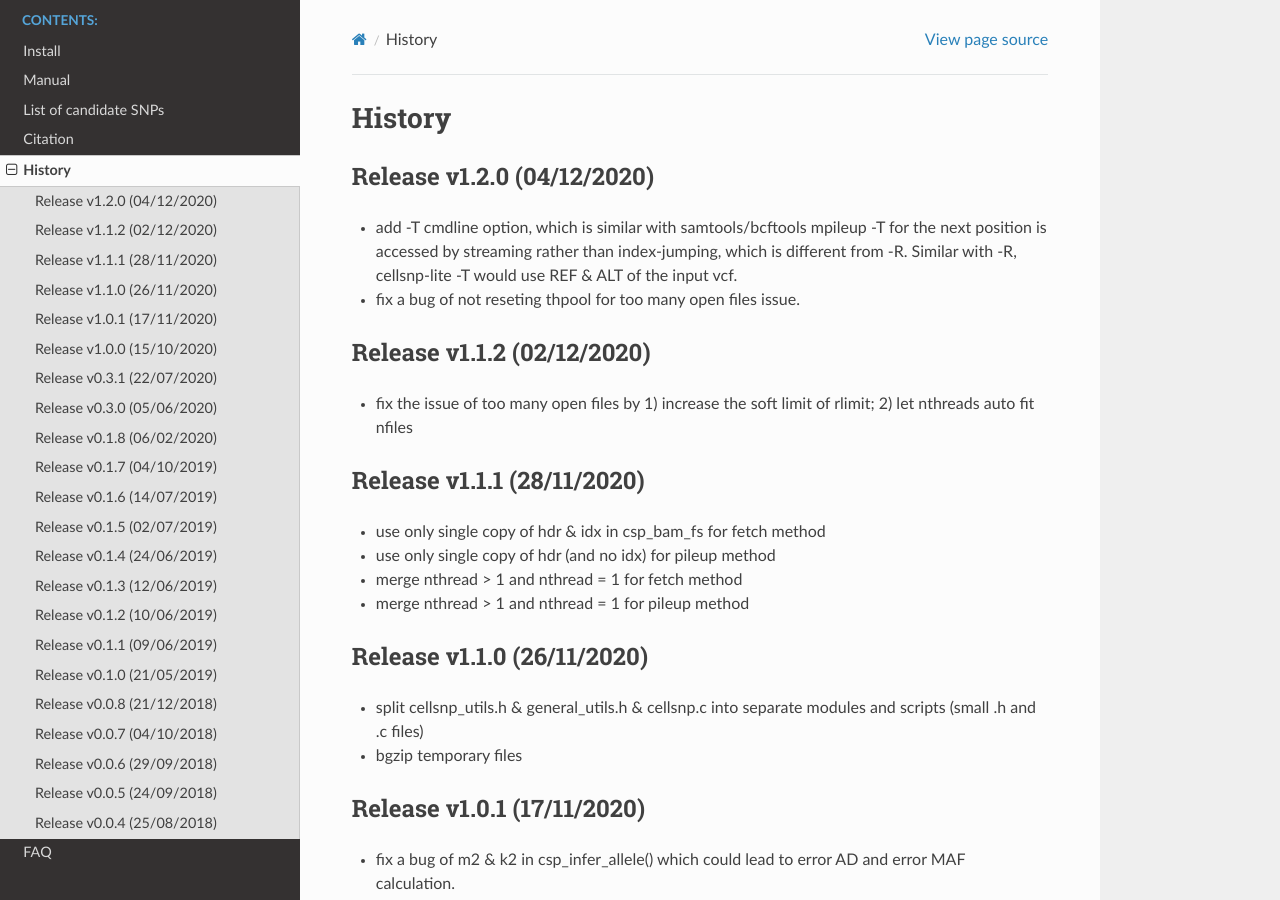
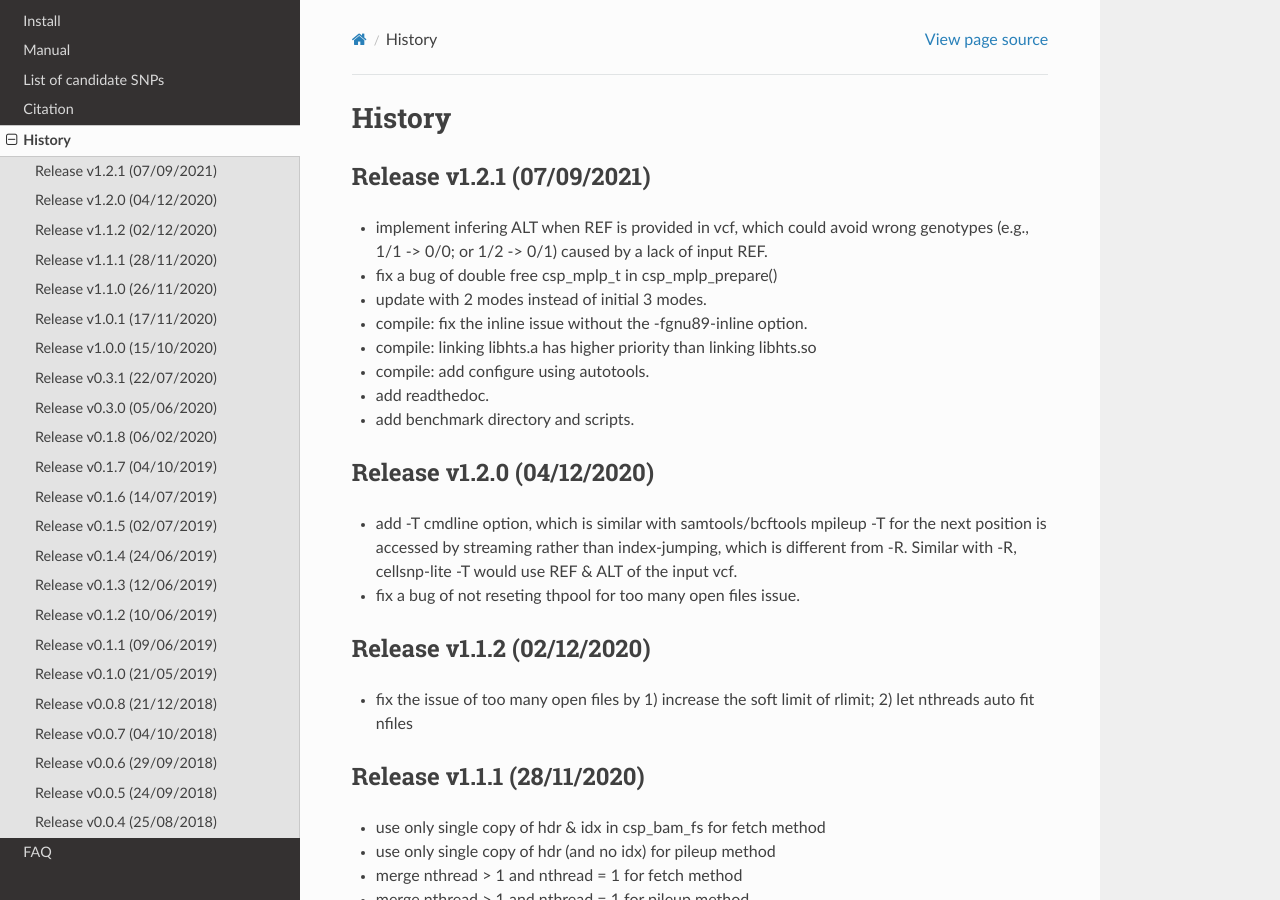
Before and after one commit to single-cell-genetics/cellsnp-lite, a Sphinx documentation site: the page built from doc/release.rst, in a window 1280 px wide and 900 px high. Built offline with Sphinx 7.4.7 and the Read the Docs theme 2.0.0, drawn with Linux system fonts in a browser that asks for light colours.

Commit message:
update to v1.2.1

```diff
--- a/doc/release.rst
+++ b/doc/release.rst
@@ -1,6 +1,18 @@
 =======
 History
 =======
+
+Release v1.2.1 (07/09/2021)
+===========================
+* implement infering ALT when REF is provided in vcf, which could avoid wrong
+  genotypes (e.g., 1/1 -> 0/0; or 1/2 -> 0/1) caused by a lack of input REF.
+* fix a bug of double free csp_mplp_t in csp_mplp_prepare()
+* update with 2 modes instead of initial 3 modes.
+* compile: fix the inline issue without the -fgnu89-inline option.
+* compile: linking libhts.a has higher priority than linking libhts.so
+* compile: add configure using autotools.
+* add readthedoc.
+* add benchmark directory and scripts.
 
 Release v1.2.0 (04/12/2020)
 ===========================
```
Also changed, not shown: 1 other file.
